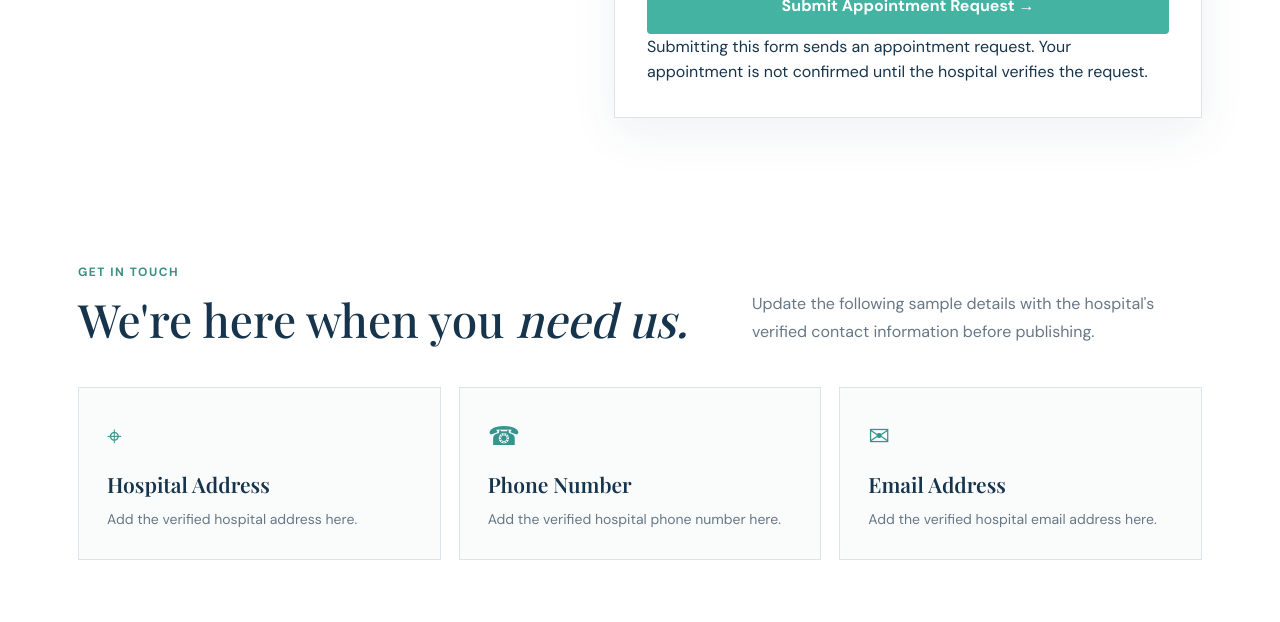
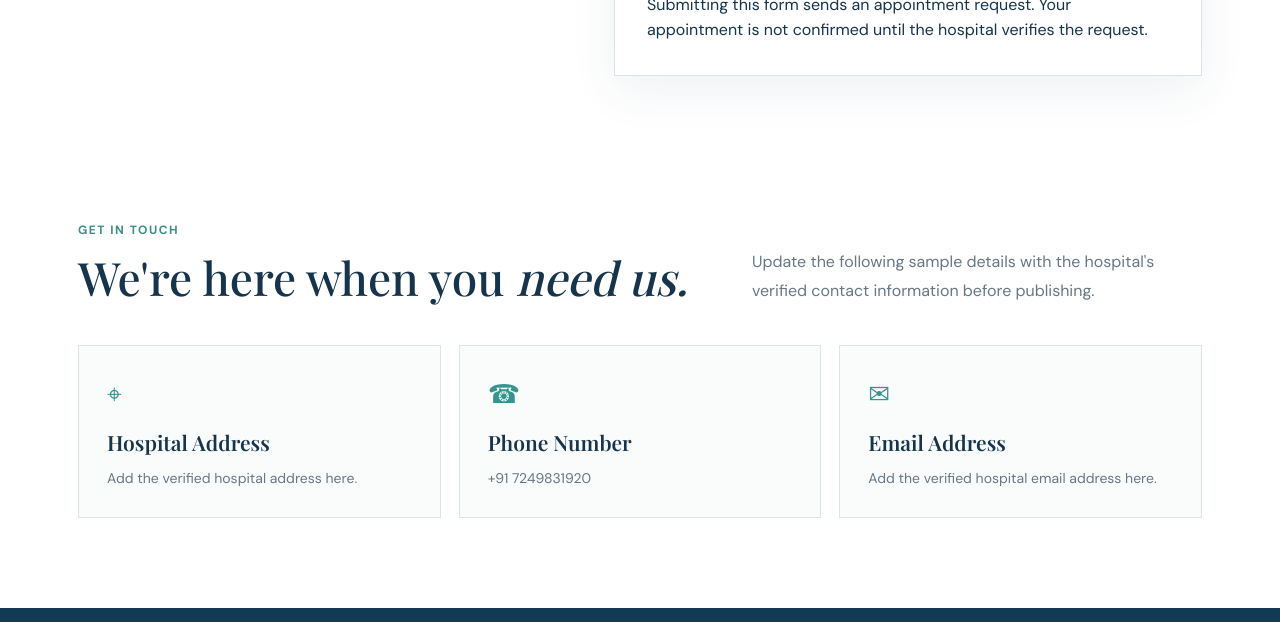
Before and after one commit to khushaligangurde/hospital, a plain HTML site: page index.html in a window 1280 px wide. Shown: the part 3656-4278 px from the top of the page. Drawn offline with nearby package versions, Linux system fonts and the light colour scheme; a web font is replaced by a local one.

Commit message:
updated number

```diff
--- a/index.html
+++ b/index.html
@@ -324,7 +324,7 @@
                 <p>
                     <h2><span style="color: blue;">DR.</span>Nayan Mahajan</h2>
                     Dr. Nayan Mahajan provides personalized homoeopathic consultations and patient-focused healthcare guidance. Contact us to enquire about consultation availability and appointments.
-                    <h3>📞 Contact: +91 7249831920</h3>
+
                 </p>
 
                 <a href="#appointments" class="btn btn-primary">
@@ -692,7 +692,7 @@
             <h3>Phone Number</h3>
 
             <p>
-                Add the verified hospital phone number here.
+                +91 7249831920
             </p>
 
         </div>
```
